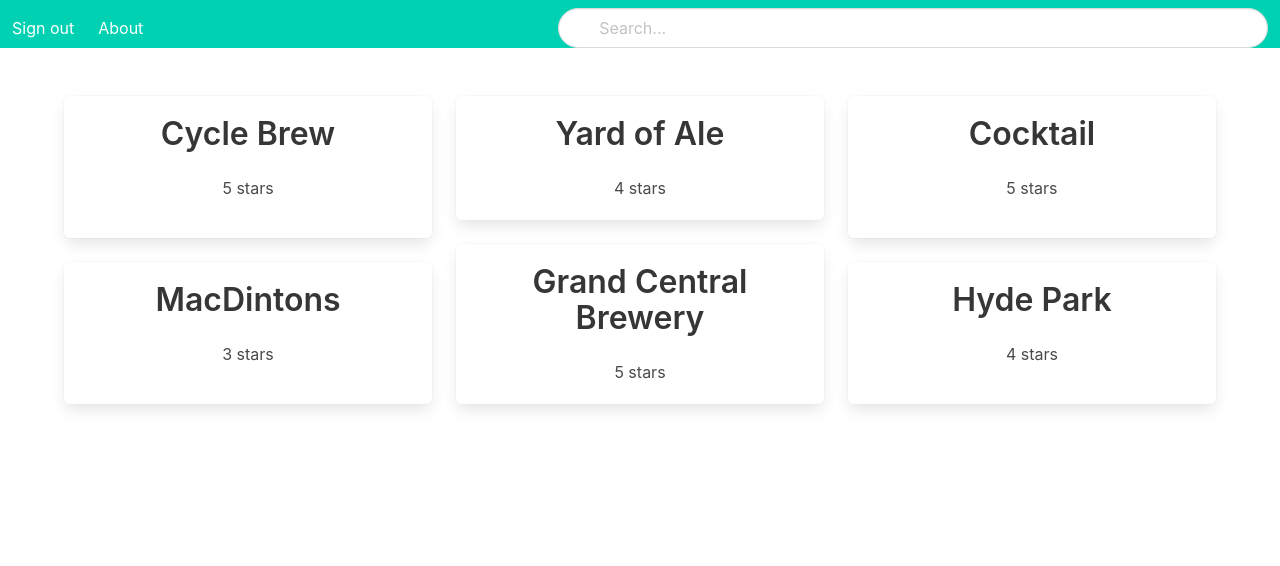
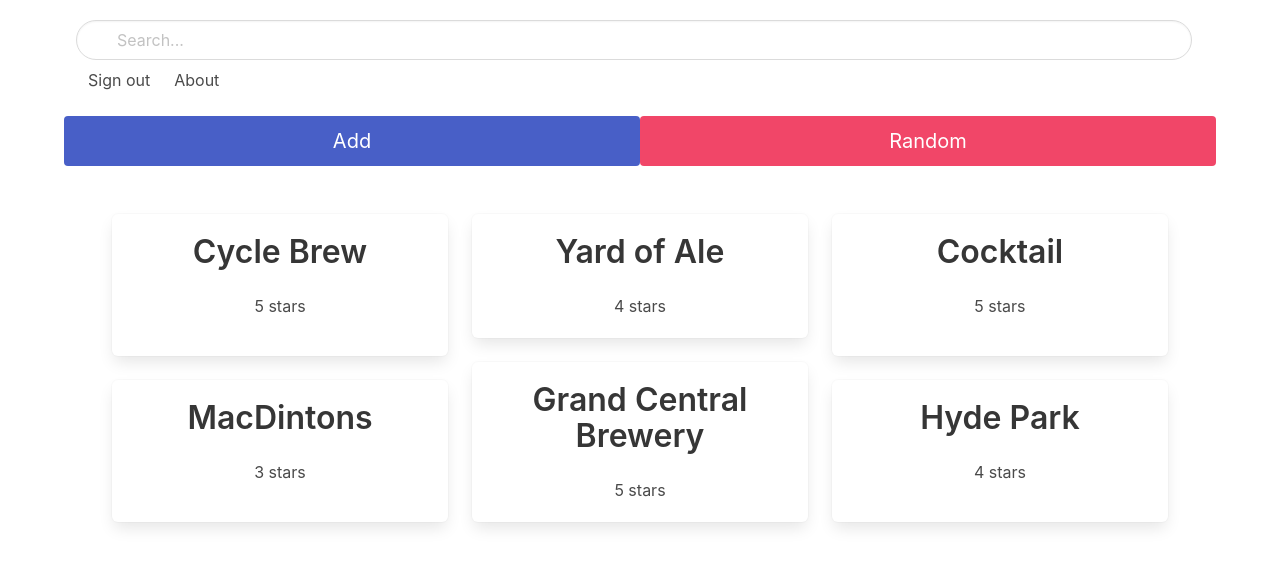
Before and after one commit to kfric/HappyHourHacksV2, a React (Create React App) app in the folder ClientApp/: page /bars in a window 1280 px wide. Shown: the top 566 px of the page. Built offline with nearby package versions, Linux system fonts and the light colour scheme.

Commit message:
Menu burger now displays menu below search

```diff
--- a/ClientApp/src/pages/Bars.jsx
+++ b/ClientApp/src/pages/Bars.jsx
@@ -10,14 +10,27 @@ function navbarClick() {
 
 export function Bars() {
   return (
-    <div>
-      <div className="hero is-primary">
+    <div className="container">
+      <div className="column">
         <div className="field is-grouped pt-2">
           <a className="navbar-burger" onClick={navbarClick}>
             <span></span>
             <span></span>
             <span></span>
           </a>
+          <div className="container">
+            <div className="container mr-3">
+              <div className="control has-icons-left">
+                <input
+                  className="input is-rounded"
+                  type="text"
+                  placeholder="Search..."
+                />
+                <span className="icon is small is-left">
+                  <i className="fas fa-search"></i>
+                </span>
+              </div>
+            </div>
             <div className="navbar-menu" id="nav-links">
               <div class="navbar-start">
                 {/* <a className="navbar-item">Home</a> */}
@@ -30,18 +43,17 @@ export function Bars() {
                 </a>
               </div>
             </div>
-          <div className="container mr-3">
-            <div className="control has-icons-left">
-              <input
-                className="input is-rounded"
-                type="text"
-                placeholder="Search..."
-              />
-              <span className="icon is small is-left">
-                <i className="fas fa-search"></i>
-              </span>
           </div>
         </div>
+      </div>
+      <div className="container">
+        <div className="field is-grouped mt-1">
+          <Link to="/add-bar" class="button is-medium is-fullwidth is-link">
+            Add
+          </Link>
+          <Link to="#" class="button is-medium is-fullwidth is-danger">
+            Random
+          </Link>
         </div>
       </div>
       <section className="section is-fullheight">
```
Lines whose indentation alone changed are shown as unchanged.
